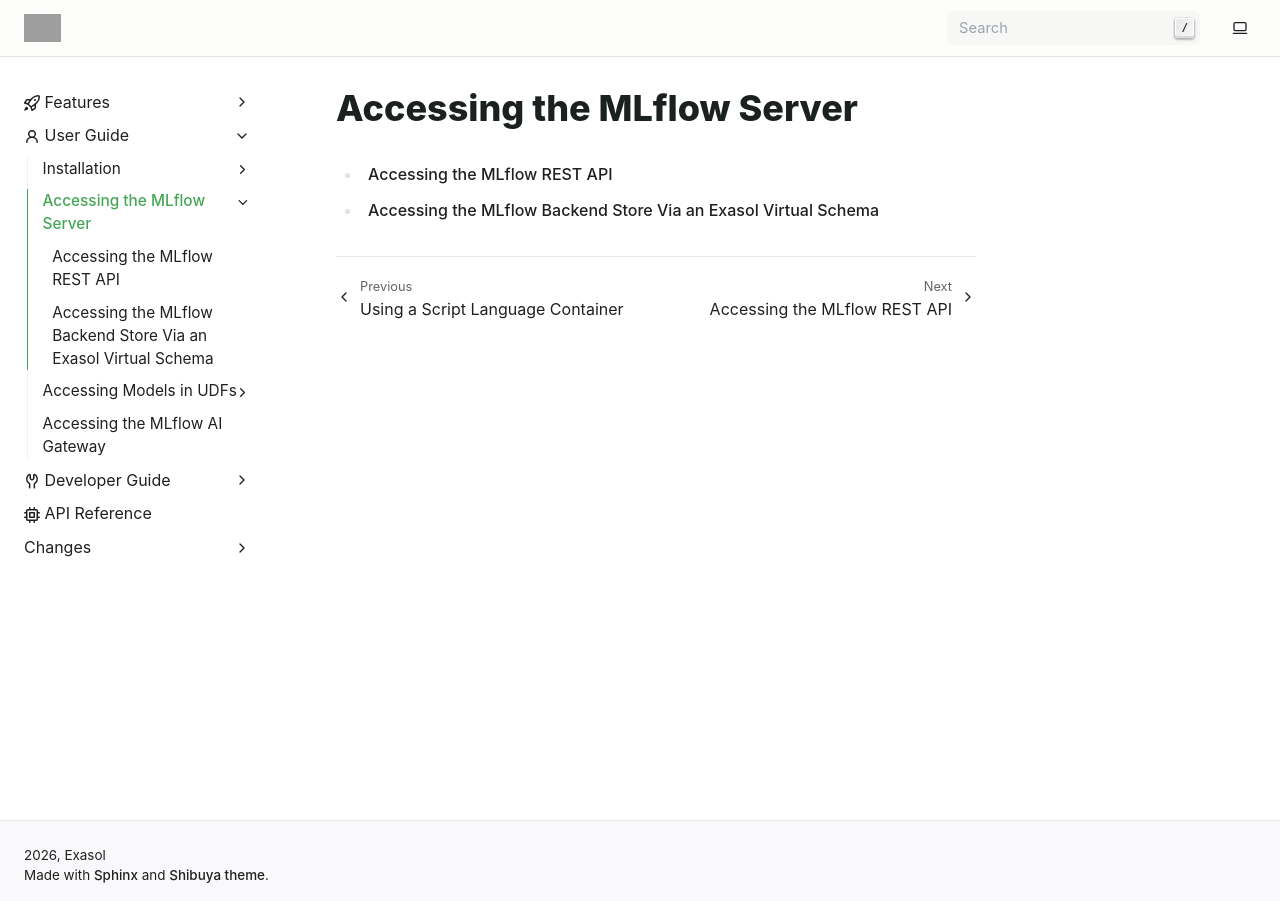
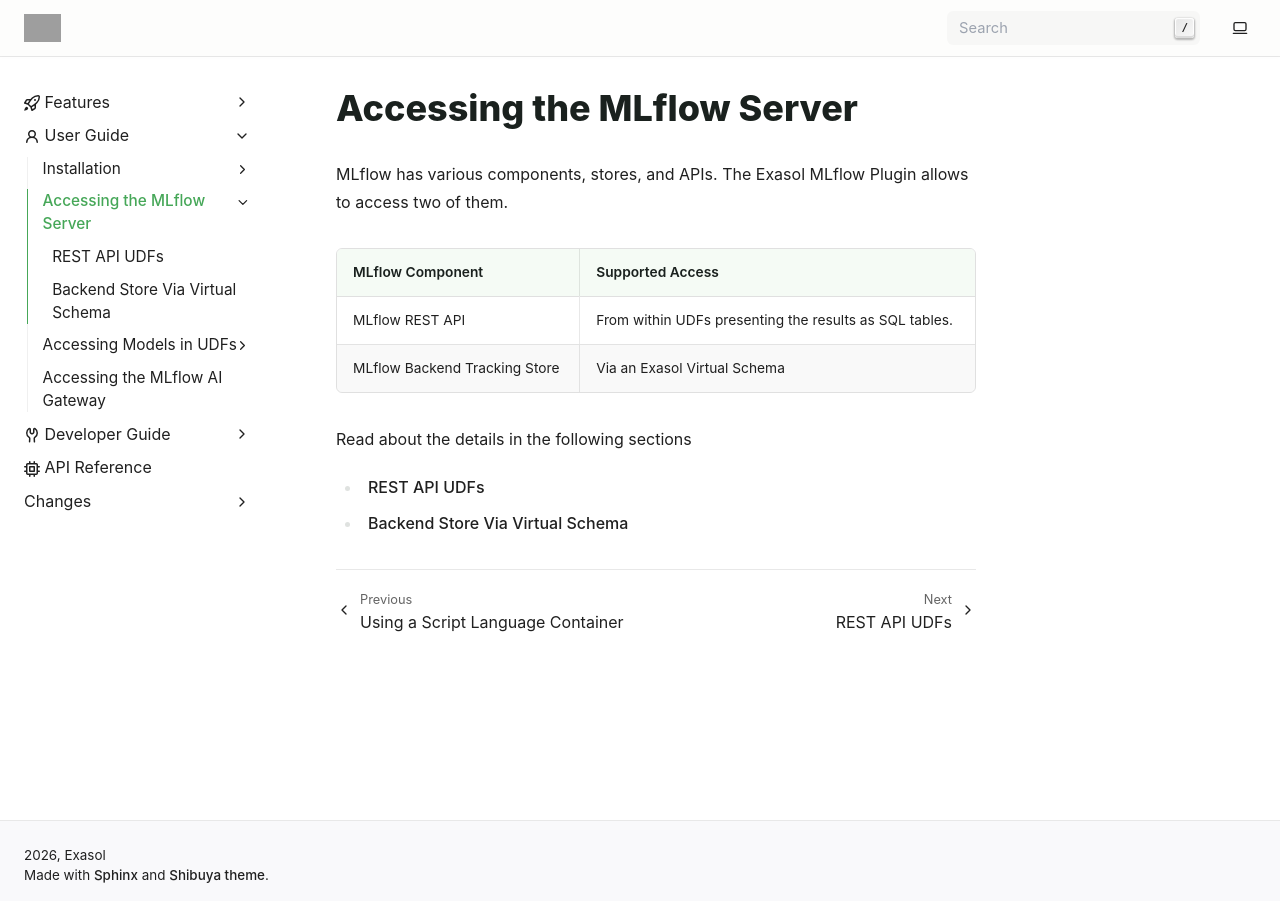
Before and after one commit to exasol/mlflow-plugin, a Sphinx documentation site: the page built from doc/user_guide/access_mlflow/access_mlflow.rst, in a window 1280 px wide. Built offline with Sphinx 7.4.7, drawn with Linux system fonts in a browser that asks for light colours; pages that are not in the unit, such as notebooks, are missing from menus; grey boxes are pictures that could not be loaded.

Commit message:
Updated section "Accessing the MLflow Server"
shortened headlines and added introduction with list table

```diff
--- a/doc/user_guide/access_mlflow/access_mlflow.rst
+++ b/doc/user_guide/access_mlflow/access_mlflow.rst
@@ -1,5 +1,20 @@
 Accessing the MLflow Server
 ===========================
+
+MLflow has various components, stores, and APIs.  The Exasol MLflow Plugin
+allows to access two of them.
+
+.. list-table::
+    :header-rows: 1
+
+    * - MLflow Component
+      - Supported Access
+    * - MLflow REST API
+      - From within UDFs presenting the results as SQL tables.
+    * - MLflow Backend Tracking Store
+      - Via an Exasol Virtual Schema
+
+Read about the details in the following sections
 
 .. toctree::
 
--- a/doc/user_guide/access_mlflow/rest_api.rst
+++ b/doc/user_guide/access_mlflow/rest_api.rst
@@ -1,2 +1,4 @@
-Accessing the MLflow REST API
-=============================
+.. _rest_api:
+
+REST API UDFs
+=============
--- a/doc/user_guide/access_mlflow/virtual_schema.rst
+++ b/doc/user_guide/access_mlflow/virtual_schema.rst
@@ -1,5 +1,5 @@
-Accessing the MLflow Backend Store Via an Exasol Virtual Schema
-===============================================================
+Backend Store Via Virtual Schema
+================================
 
 .. _virtual_schema: https://docs.exasol.com/db/latest/database_concepts/virtual_schemas.htm
 .. _vs_dialects: https://github.com/exasol/virtual-schemas/blob/main/doc/user_guide/dialects.md
```
